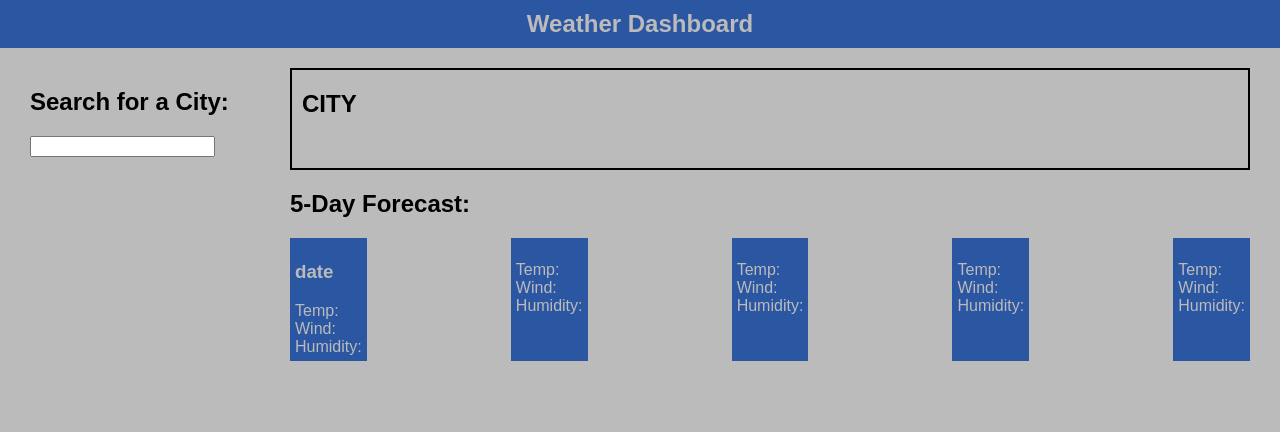
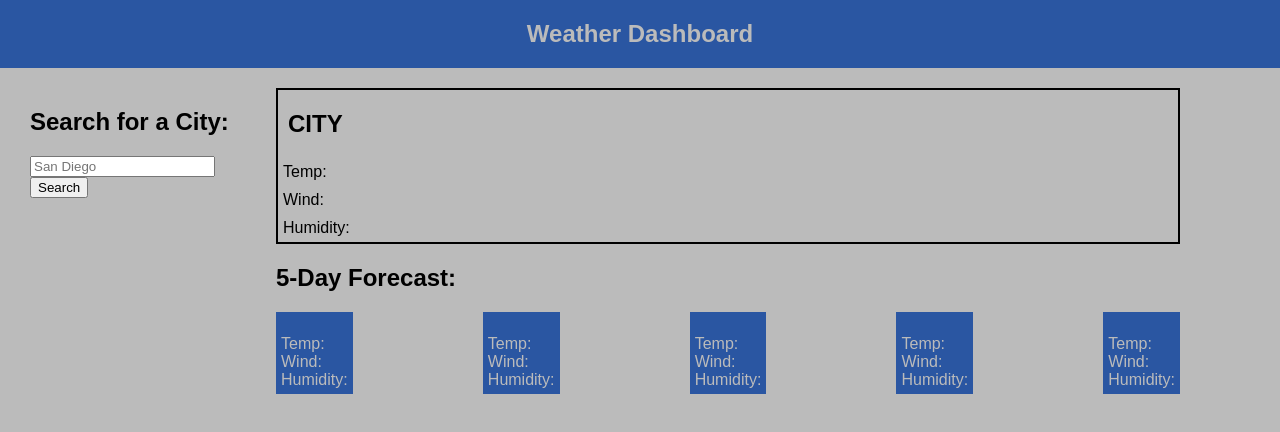
Before and after one commit to joeytraffic/06-Weather-Dashboard, a plain HTML site: page index.html in a window 1280 px wide. Drawn offline with Linux system fonts and the light colour scheme.

Commit message:
started js and added button in html

```diff
--- a/assets/css/style.css
+++ b/assets/css/style.css
@@ -11,7 +11,7 @@ body {
     color: #bbbbbb;
     background-color: #2a56a2;
     margin: 0;
-    padding: 10px;
+    padding: 20px;
 }
 
 .main {
@@ -22,13 +22,14 @@ body {
 
 .search {
     flex: 1;
+    flex-direction: column;
     padding-left: 30px;
 }
 
 .results {
     flex: 4;
     padding-left: 20px;
-    padding-right: 30px;
+    padding-right: 100px;
 }
 
 .city-container {
--- a/assets/js/script.js
+++ b/assets/js/script.js
@@ -0,0 +1,7 @@
+
+
+
+var apiURL = "https://api.openweathermap.org/data/2.5/forecast?lat={lat}&lon={lon}&appid=3a0745b6c5398a233987de0276531a08";
+var APIKey = "3a0745b6c5398a233987de0276531a08"
+
+var queryURL = "http://api.openweathermap.org/data/2.5/weather?q=" + currentCity + "&appid=" + APIKey;
--- a/index.html
+++ b/index.html
@@ -4,8 +4,9 @@
     <meta charset="UTF-8">
     <meta http-equiv="X-UA-Compatible" content="IE=edge">
     <meta name="viewport" content="width=device-width, initial-scale=1.0">
+
     <link rel="stylesheet" href="assets/css/style.css" />
-    <title>Document</title>
+    <title>Weather Dashboard</title>
 </head>
 <body>
     <header class="header">
@@ -17,15 +18,17 @@
     <main class="main">
         <aside class="search">
             <h2>Search for a City:</h2>
-            <input type="search" />
+            <input id="search-input" class="search-input" type="text" placeholder="San Diego">
+            <button class="btn">Search</button>
+
         </aside>
 
         <section class="results">
             <div class="city-container">
                 <h2 class="city">CITY</h2>
-                <div class="weather-main" id="temp-main"></div>
-                <div class="weather-main" id="wind-main"></div>
-                <div class="weather-main" id="humidity-main"></div>
+                <div class="weather-main" id="temp-main">Temp: </div>
+                <div class="weather-main" id="wind-main">Wind: </div>
+                <div class="weather-main" id="humidity-main">Humidity: </div>
             </div>
 
             <h2 class="forecast">5-Day Forecast:</h2>
@@ -33,7 +36,7 @@
             <div class="forecast-container">
 
                 <div class="day-card" id="day1">
-                    <h3 class="date" id="date1">date</h3>
+                    <h3 class="date" id="date1"></h3>
                     <div class="weather-card" id="temp1">Temp: </div>
                     <div class="weather-card" id="wind1">Wind: </div>
                     <div class="weather-card" id="humidity1">Humidity: </div>
@@ -70,6 +73,6 @@
             </div>
         </section>
     </main>
-
+    <script src="assets/js/script.js"></script>
 </body>
 </html>
```
